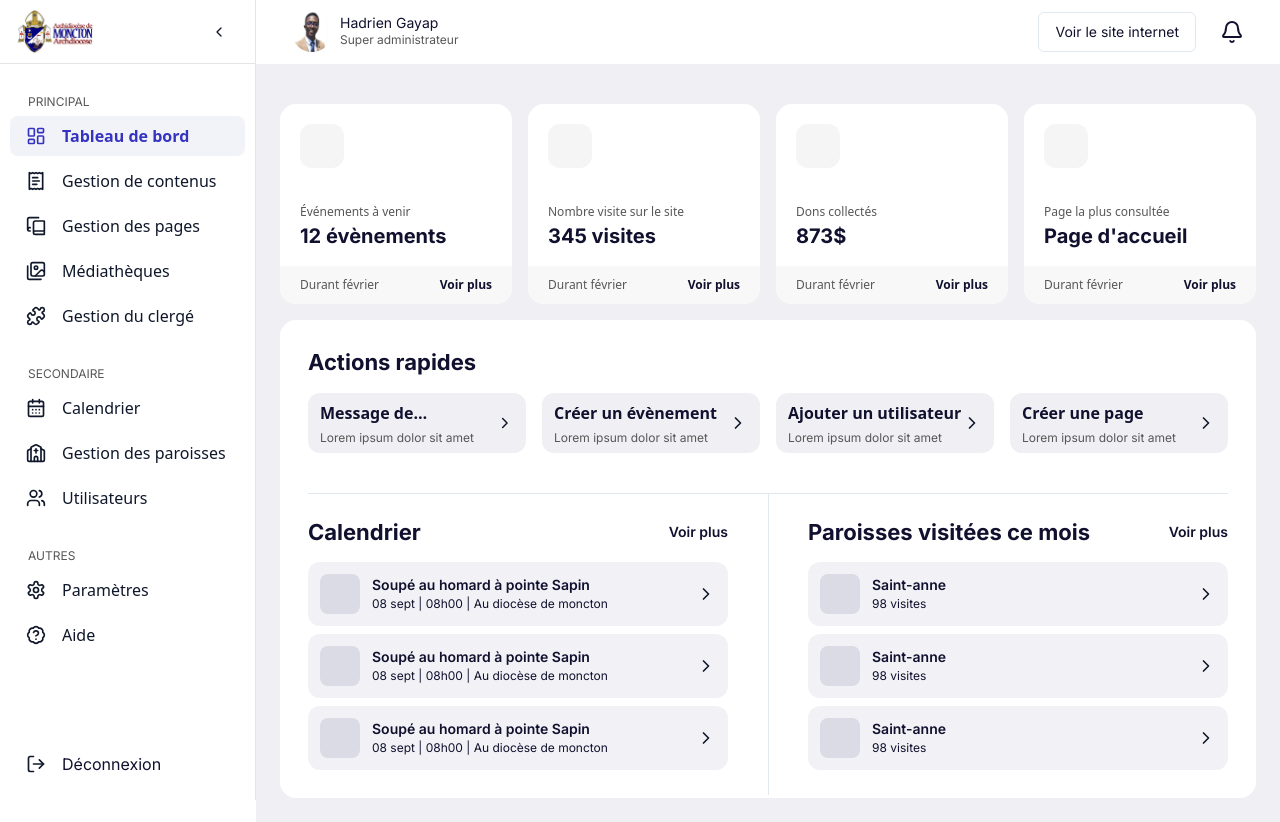
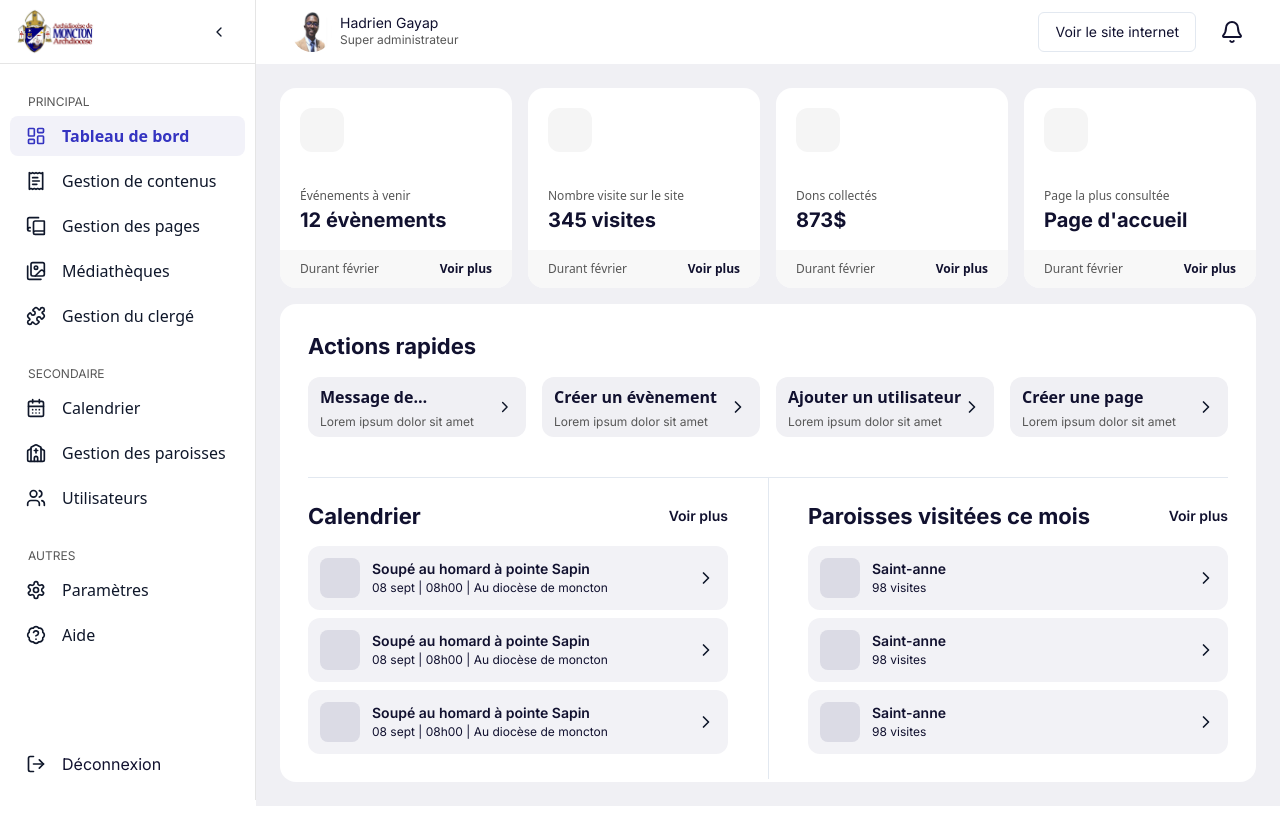
Before and after one commit to patson120/diocese-moncton-admin, a Next.js app: page / in a window 1280 px wide. Built offline with nearby package versions, Linux system fonts and the light colour scheme.

Commit message:
Ajout d'une nouvelle page

```diff
--- a/src/app/page.tsx
+++ b/src/app/page.tsx
@@ -4,7 +4,7 @@ import QuickActionsSection from "@/components/sections/QuickActionsSection/Quick
 export default function Home() {
   return (
     <main className="p-6">
-      <div className="flex-1 mt-4">
+      <div className="flex-1">
         <DashboardSection />
       </div>
       <div className="flex-1 mt-4">
```
